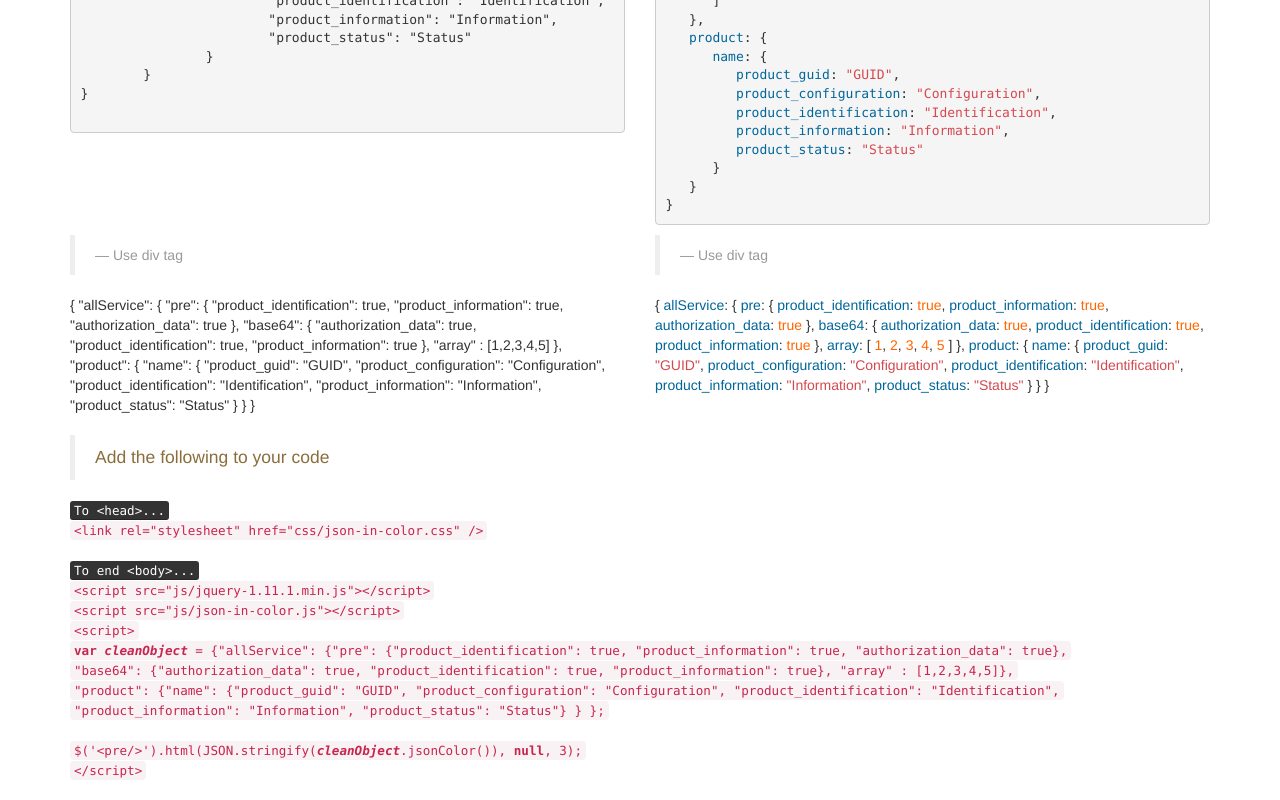
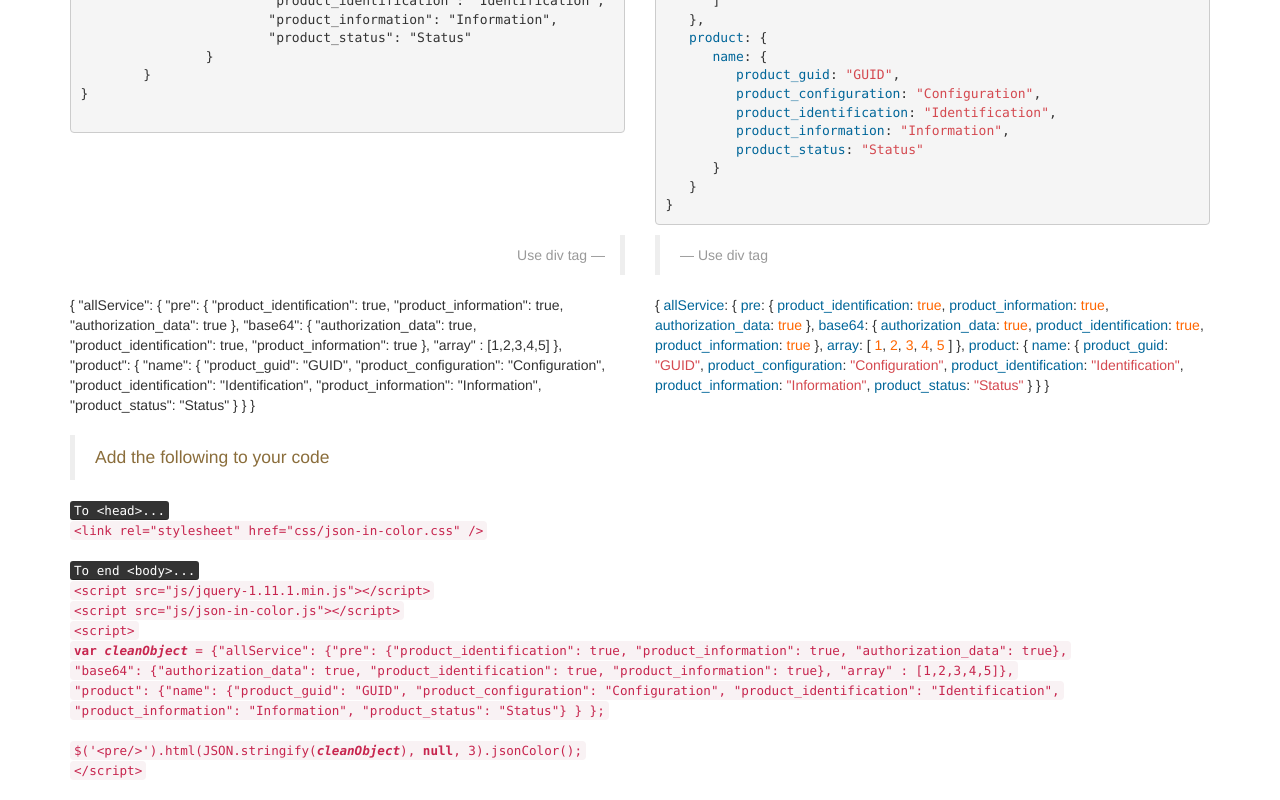
Before and after one commit to alexshnur/json-in-color, a plain HTML site: page index.html in a window 1280 px wide. Shown: the part 643-1443 px from the top of the page. Drawn offline with Linux system fonts and the light colour scheme.

Commit message:
Minor fix

```diff
--- a/index.html
+++ b/index.html
@@ -93,7 +93,7 @@
 	</div>
 	<div class="row">
 		<div class="col-md-6">
-			<blockquote>
+			<blockquote class="blockquote-reverse">
 				<footer>Use div tag</footer>
 			</blockquote>
 			<div class="json-clean-div">
@@ -142,7 +142,7 @@
 	<code>"base64": {"authorization_data": true, "product_identification": true, "product_information": true}, "array" : [1,2,3,4,5]},</code><br />
 	<code>"product": {"name": {"product_guid": "GUID", "product_configuration": "Configuration", "product_identification": "Identification",</code><br />
 	<code>"product_information": "Information", "product_status": "Status"} } };</code><br /><br />
-	<code>$('&lt;pre/&gt;').html(JSON.stringify(<b><i>cleanObject</i></b>.jsonColor()), <b>null</b>, 3);</code><br />
+	<code>$('&lt;pre/&gt;').html(JSON.stringify(<b><i>cleanObject</i></b>), <b>null</b>, 3).jsonColor();</code><br />
 	<code>&lt;/script&gt;</code><br /><br />
 </div>
 <script src="js/json-in-color.js" type="text/javascript"></script>
```
